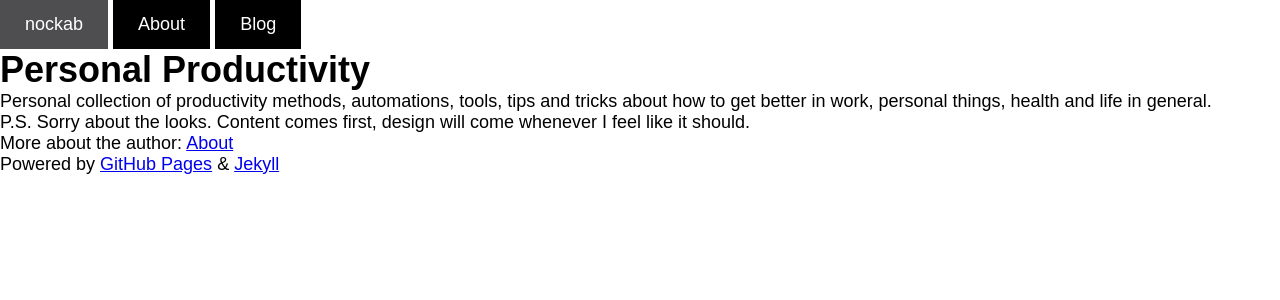
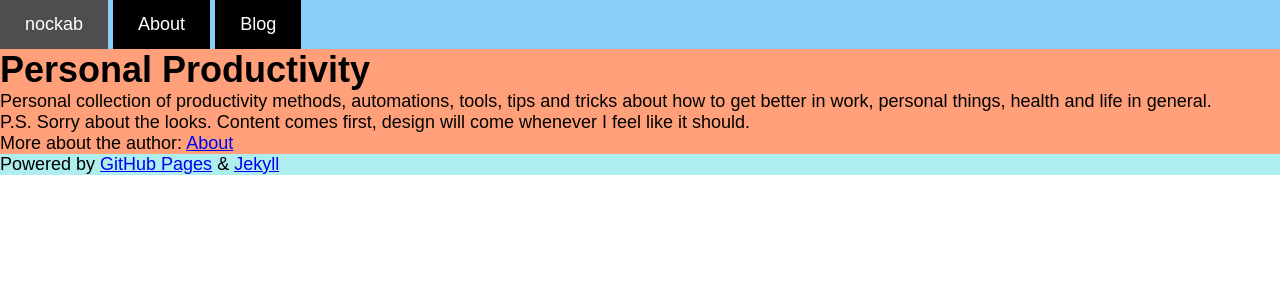
Before and after one commit to nockab/nockab.github.io, a Jekyll site: the page built from _pages/index.markdown, in a window 1280 px wide. Shown: the top 300 px of the page. Built offline with Jekyll 4.4.1, drawn with Linux system fonts in a browser that asks for light colours.

Commit message:
makeing rainbows

```diff
--- a/_layouts/default.html
+++ b/_layouts/default.html
@@ -7,6 +7,7 @@
     <link rel="stylesheet" type="text/css" href="/assets/styles/main.css">
 </head>
 <body>
+  <div class="container">
     <nav>
         <ul class="nav-links">
             <li><a href="/" {% if page.title == "Home" %}class="active-page"{% endif %}>nockab</a></li>
@@ -21,5 +22,6 @@
     <footer>
         Powered by <a href="https://pages.github.com">GitHub Pages</a> & <a href="https://jekyllrb.com">Jekyll</a>
     </footer>
+  </div>
 </body>
 </html>
--- a/_sass/_general.scss
+++ b/_sass/_general.scss
@@ -26,6 +26,14 @@ nav a:hover, nav a:active {
   background-color: #4E4E50;
 }
 
+#container {
+  background: LightGray;
+  display: grid;
+  grid-template-columns: 1fr 8fr 1fr;
+  grid-template-rows: 1fr 1fr 1fr;
+  grid-column-gap: 10px;
+}
+
 #active-page {
   color: #FF000;
   background: #0000FF;
--- /dev/null
+++ b/_sass/_mainelements.scss
@@ -0,0 +1,15 @@
+nav {
+  background: LightSkyBlue;
+}
+
+main {
+  background: LightSalmon;
+}
+
+footer {
+  background: PaleTurquoise;
+}
+
+#page-content {
+  background: LightPink;
+}
--- a/assets/styles/main.scss
+++ b/assets/styles/main.scss
@@ -2,3 +2,4 @@
 ---
 
 @import 'general';
+@import 'mainelements';
```
